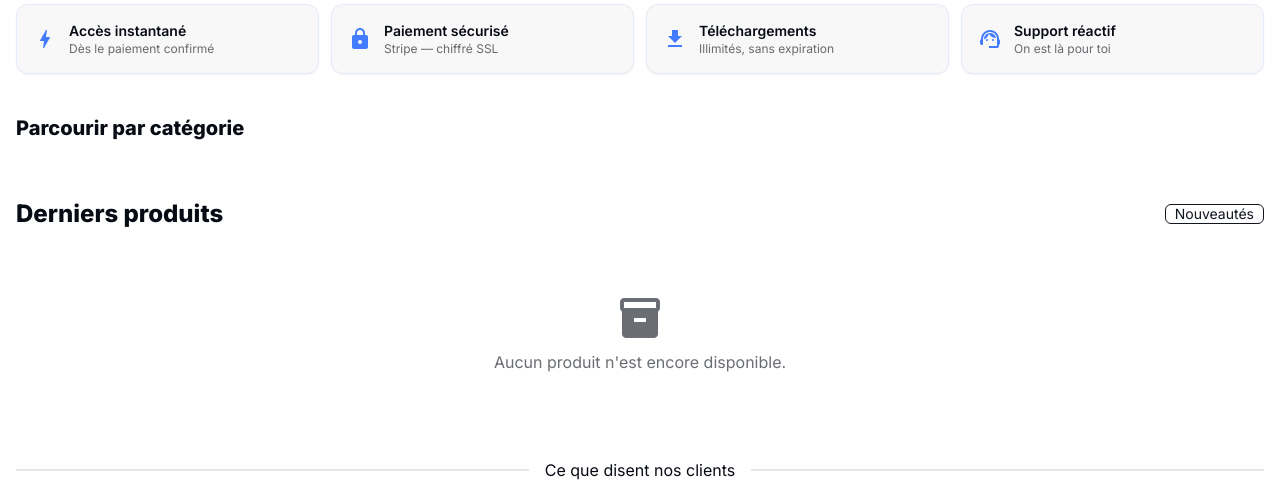
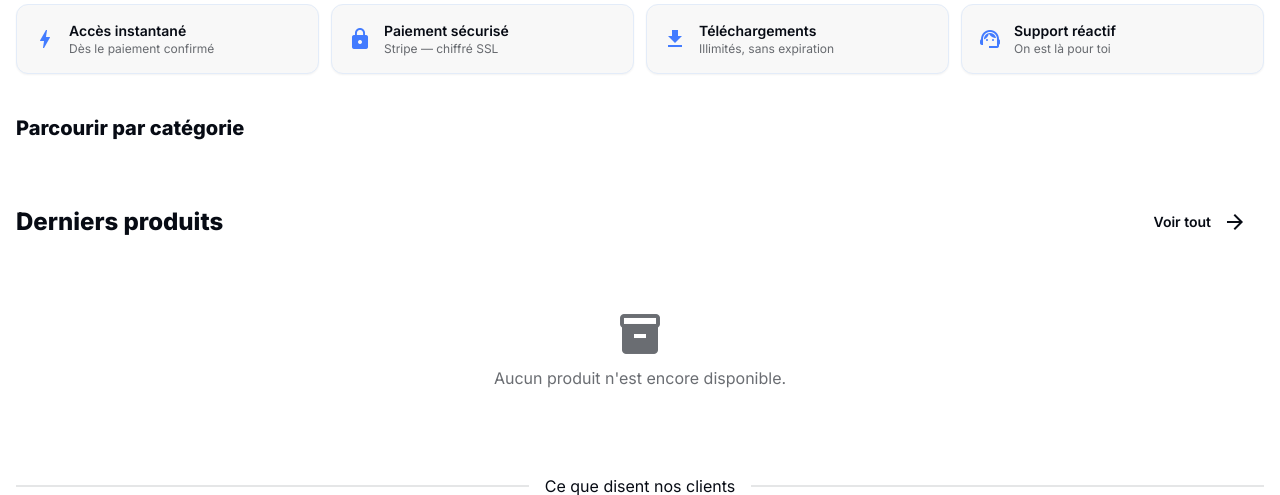
Before and after one commit to SkillFXX/flowshop, a Flask app: page / in a window 1280 px wide. Shown: the part 511-1006 px from the top of the page. Run offline with Flask 3, Linux system fonts and the light colour scheme; data that the repository does not hold is empty; some libraries are stand-ins or nearby versions.

Commit message:
Liens corrigés
Co-authored-by: Copilot <copilot@github.com>

```diff
--- a/templates/error.html
+++ b/templates/error.html
@@ -43,7 +43,7 @@
 
             <!-- Actions -->
             <div class="card-actions justify-center mt-6">
-                <a href="/" class="btn btn-primary">
+                <a href="{{ url_for('index') }}" class="btn btn-primary">
                     Retour à l’accueil
                 </a>
 
--- a/templates/index.html
+++ b/templates/index.html
@@ -12,11 +12,11 @@
         Presets Premiere Pro, templates MOGRT et ressources créatives - accessibles à tous les monteurs.
       </p>
       <div class="flex flex-wrap gap-3">
-        <a href="#products" class="btn btn-primary btn-lg">
+        <a href="{{ url_for('products') }}" class="btn btn-primary btn-lg">
           <span class="material-icons">storefront</span>
           Voir les produits
         </a>
-        <a href="/category/1" class="btn btn-ghost btn-lg">
+        <a href="{{ url_for('category', category_id=1) }}" class="btn btn-ghost btn-lg">
           Parcourir les presets →
         </a>
       </div>
@@ -50,7 +50,7 @@
   <h2 class="text-xl font-bold mb-4">Parcourir par catégorie</h2>
   <div class="flex flex-wrap gap-3">
     {% for category in categories %}
-    <a href="/category/{{ category.id }}" class="btn btn-outline gap-2">
+    <a href="{{ url_for('category', category_id=category.id) }}" class="btn btn-outline gap-2">
       {{ category.name }}
     </a>
     {% endfor %}
@@ -61,7 +61,10 @@
 {# ===== PRODUITS ===== #}
 <div id="products" class="flex justify-between items-center mb-6">
   <h2 class="text-2xl font-bold">Derniers produits</h2>
-  <span class="badge badge-neutral badge-outline">Nouveautés</span>
+  <a href="{{ url_for('products') }}" class="btn btn-ghost">
+    Voir tout
+    <span class="material-icons ml-1">arrow_forward</span>
+  </a>
 </div>
 
 <div class="grid grid-cols-1 md:grid-cols-2 lg:grid-cols-4 gap-6 mb-12">
```
